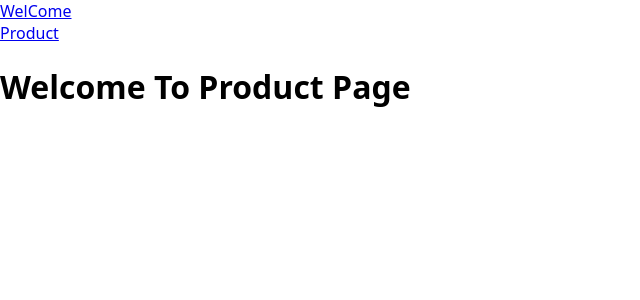
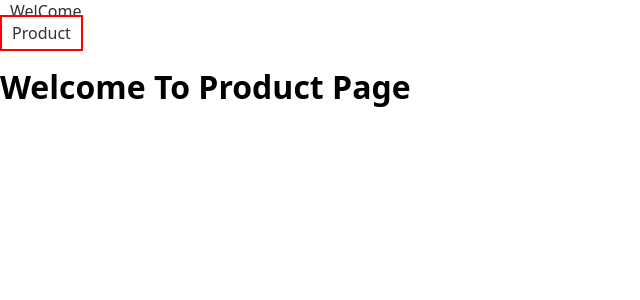
Before and after one commit to Atish280301/React-Router-Concept, a React (Create React App) app: page /Product in a window 1280 px wide. Shown: the top 300 px of the page, without its empty margins (0-640 px from the left). Built offline with nearby package versions, Linux system fonts and the light colour scheme.

Commit message:
Commit - 04
Added className & activeClassName.
activeClassName is a type of feature when a specific link is in active at that time what will be the design for that active link

```diff
--- a/src/Component/MainHeader.jsx
+++ b/src/Component/MainHeader.jsx
@@ -1,11 +1,12 @@
 import React from "react";
-import { Link } from 'react-router-dom';
+import { NavLink } from 'react-router-dom';
+import '../Styles/MainHeader.css';
 const MainHeader = () => {
     return (
         <>
             <div>
-                <Link to="/Welcome">WelCome</Link><br/>
-                <Link to="/Product">Product</Link>
+                <NavLink activeClassName="active" className="nav-link" to="/Welcome">WelCome</NavLink><br/>
+                <NavLink activeClassName="active" className="nav-link" to="/Product">Product</NavLink>
             </div>
         </>
     );
--- /dev/null
+++ b/src/Styles/MainHeader.css
@@ -0,0 +1,8 @@
+.nav-link {
+    text-decoration: none;
+    color: #333;
+    padding: 5px 10px;
+}
+.nav-link.active {
+    border: 2px solid red;
+}
```
